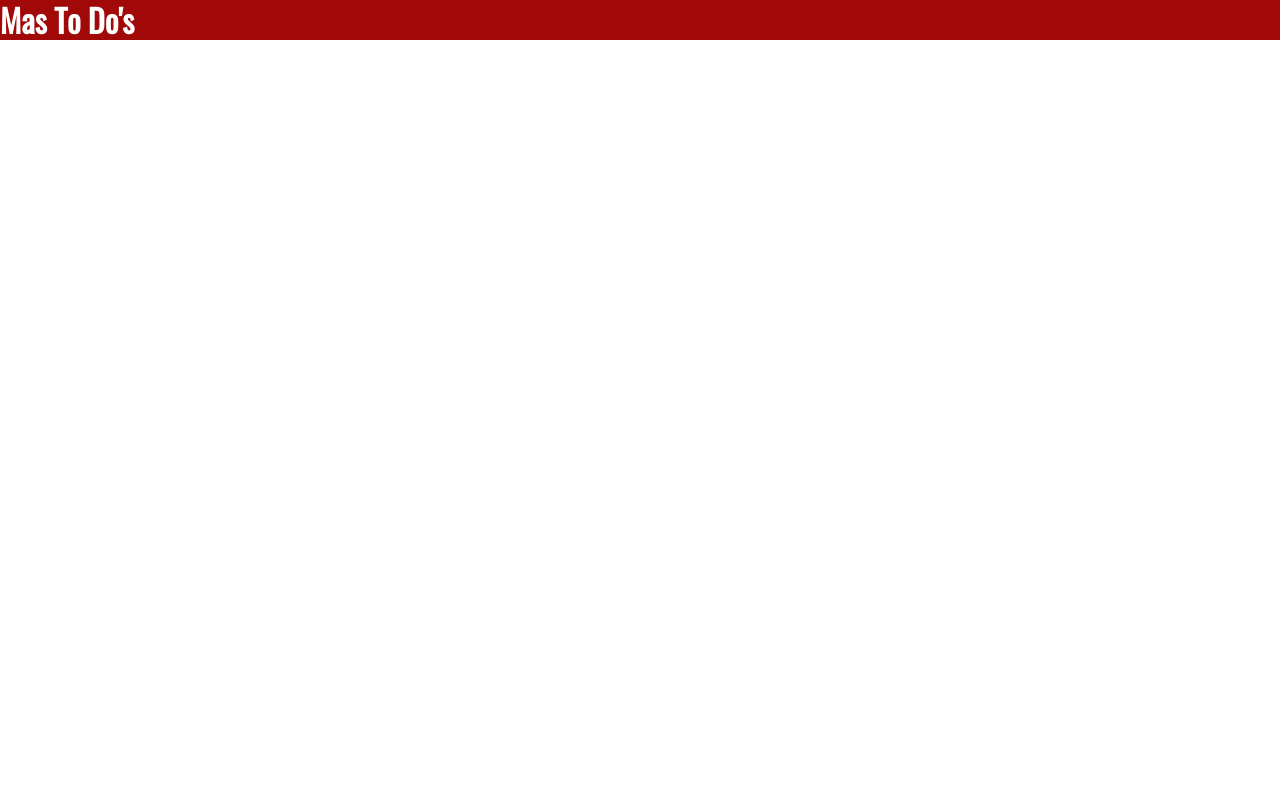
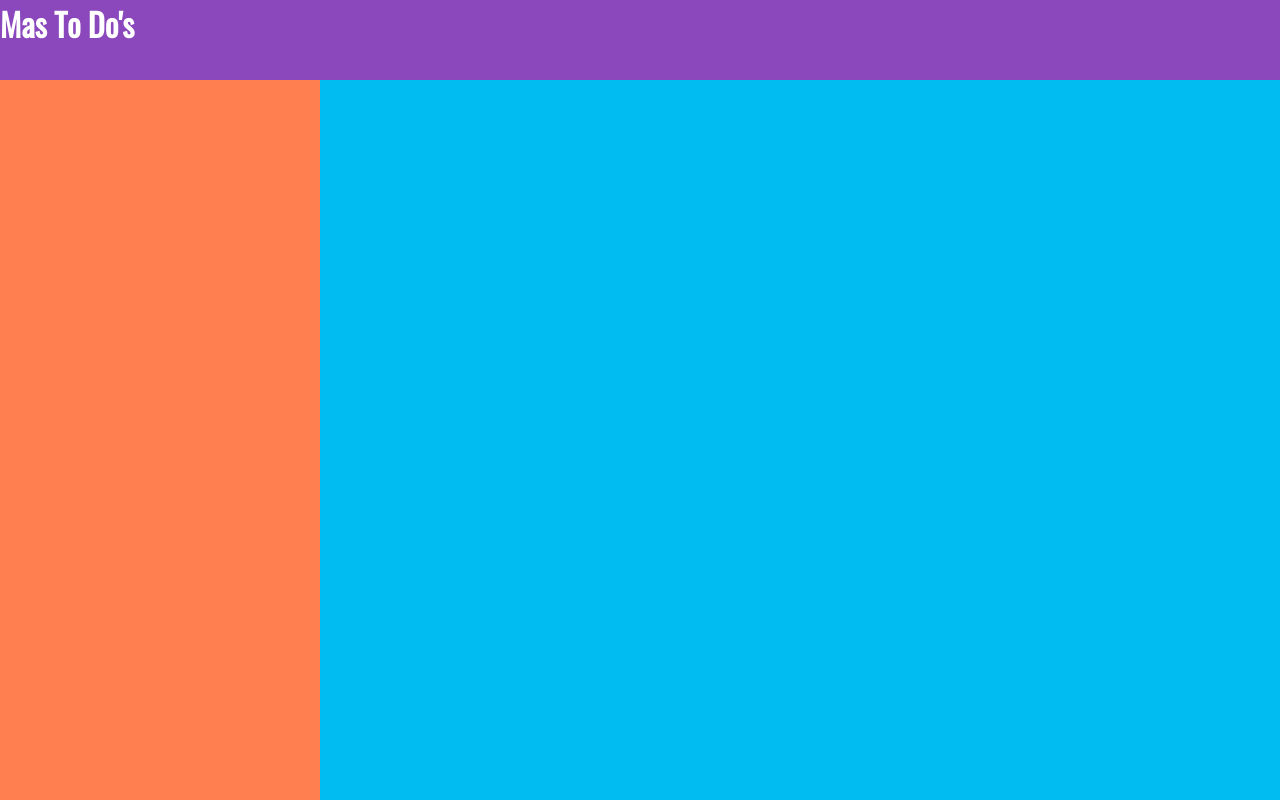
Before and after one commit to xandre9-git/mas-to-dos, a website built with webpack: page dist/index.html in a window 1280 px wide. Built offline with nearby package versions, Linux system fonts and the light colour scheme.

Commit message:
Set up grid layout for application

```diff
--- a/src/style.css
+++ b/src/style.css
@@ -15,11 +15,29 @@ h1 {
   font-size: 2rem;
 }
 
+#content {
+  display: grid;
+  grid-template-areas:
+    "a a a a"
+    "b c c c"
+    "b c c c";
+}
+
 #top-bar {
-  height: 2.5rem;
-  line-height: 2.5rem;
-  background-color: rgb(161, 9, 9);
+  grid-area: a;
+  background-color: rgb(139, 72, 189);
   color: white;
+  height: 10vh;
+}
 
+#left-side-bar {
+  grid-area:b;
+  background-color: coral;
+  height: 90vh;
+}
 
+#to-dos-container {
+  grid-area: c;
+  background-color: rgb(0, 188, 240);
+  height: 90vh;
 }
```
